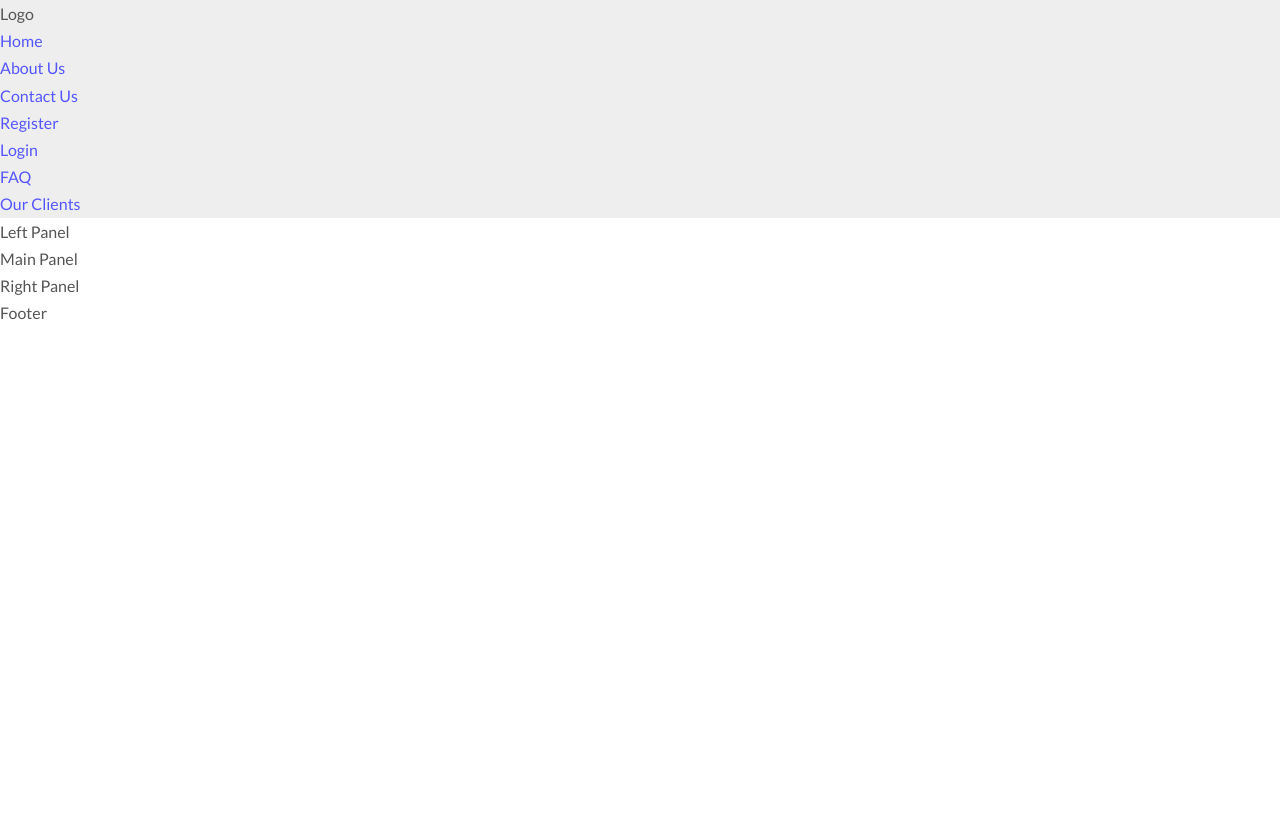
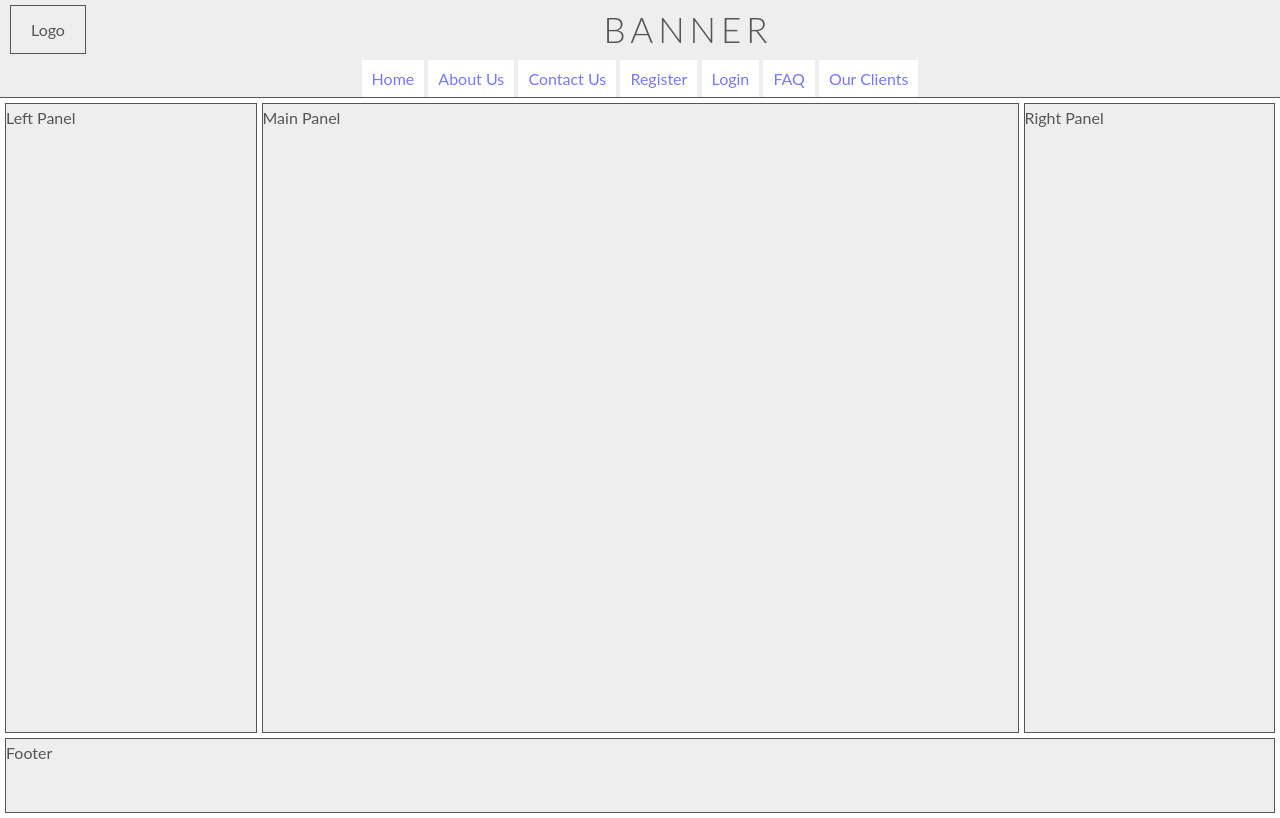
Before and after one commit to faisal1899/CSS-Asignments, a plain HTML site: page assignment2/using-float/index.html in a window 1280 px wide. Drawn offline with nearby package versions, Linux system fonts and the light colour scheme.

Commit message:
Completed assignment 2 with using float

```diff
--- a/assignment2/using-float/index.html
+++ b/assignment2/using-float/index.html
@@ -4,36 +4,43 @@
   <meta charset="UTF-8">
   <meta name="viewport" content="width=device-width, initial-scale=1.0">
   <title>Page Layouting Using Float</title>
-  <link rel="stylesheet" href="https://cdnjs.cloudflare.com/ajax/libs/meyer-reset/2.0/reset.css">
-  <link href="https://fonts.googleapis.com/css2?family=Lato:wght@100;300;400;700;900&display=swap" rel="stylesheet">
+  <!-- <link rel="stylesheet" href="https://cdnjs.cloudflare.com/ajax/libs/meyer-reset/2.0/reset.css"> -->
+  <link rel="stylesheet" href="reset.css">
+  <!-- <link href="https://fonts.googleapis.com/css2?family=Lato:wght@100;300;400;700;900&display=swap" rel="stylesheet"> -->
   <link rel="stylesheet" href="style.css">
 </head>
 <body>
   <header>
-    <section class="header">
+    <section class="header clearfix">
+      <div class="header-top">
         <div class="logo">Logo</div>
+        <h1 class="banner-heading heading1">Banner</h1>
+      </div>
       <nav class="navbar">
-        <ul>
-          <li><a href="#">Home</a></li>
-          <li><a href="#">About Us</a></li>
-          <li><a href="#">Contact Us</a></li>
-          <li><a href="#">Register</a></li>
-          <li><a href="#">Login</a></li>
-          <li><a href="#">FAQ</a></li>
-          <li><a href="#">Our Clients</a></li>
+        <ul class="navbar-ul">
+          <li class="navbar-li"><a href="#" class="navbar-link">Home</a></li>
+          <li class="navbar-li"><a href="#" class="navbar-link">About Us</a></li>
+          <li class="navbar-li"><a href="#" class="navbar-link">Contact Us</a></li>
+          <li class="navbar-li"><a href="#" class="navbar-link">Register</a></li>
+          <li class="navbar-li"><a href="#" class="navbar-link">Login</a></li>
+          <li class="navbar-li"><a href="#" class="navbar-link">FAQ</a></li>
+          <li class="navbar-li"><a href="#" class="navbar-link">Our Clients</a></li>
         </ul>
       </nav>
     </section>
   </header>
+
   <main>
     <section class="main">
+      <section class="content">
         <aside class="left-panel">Left Panel</aside>
         <section class="main-panel">Main Panel</section>
-      <aside class="left-panel">Right Panel</aside>
+        <aside class="right-panel">Right Panel</aside>
       </section>
       <footer>
         <section class="footer">Footer</section>
       </footer>
+    </section>
   </main>
 </body>
 </html>
--- /dev/null
+++ b/assignment2/using-float/reset.css
@@ -0,0 +1,48 @@
+/* http://meyerweb.com/eric/tools/css/reset/
+   v2.0 | 20110126
+   License: none (public domain)
+*/
+
+html, body, div, span, applet, object, iframe,
+h1, h2, h3, h4, h5, h6, p, blockquote, pre,
+a, abbr, acronym, address, big, cite, code,
+del, dfn, em, img, ins, kbd, q, s, samp,
+small, strike, strong, sub, sup, tt, var,
+b, u, i, center,
+dl, dt, dd, ol, ul, li,
+fieldset, form, label, legend,
+table, caption, tbody, tfoot, thead, tr, th, td,
+article, aside, canvas, details, embed,
+figure, figcaption, footer, header, hgroup,
+menu, nav, output, ruby, section, summary,
+time, mark, audio, video {
+	margin: 0;
+	padding: 0;
+	border: 0;
+	font-size: 100%;
+	font: inherit;
+	vertical-align: baseline;
+}
+/* HTML5 display-role reset for older browsers */
+article, aside, details, figcaption, figure,
+footer, header, hgroup, menu, nav, section {
+	display: block;
+}
+body {
+	line-height: 1;
+}
+ol, ul {
+	list-style: none;
+}
+blockquote, q {
+	quotes: none;
+}
+blockquote:before, blockquote:after,
+q:before, q:after {
+	content: '';
+	content: none;
+}
+table {
+	border-collapse: collapse;
+	border-spacing: 0;
+}
--- a/assignment2/using-float/style.css
+++ b/assignment2/using-float/style.css
@@ -1,7 +1,10 @@
 :root {
   --color-dark-grey: #555;
+  --color-light-grey: #aaa;
   --color-lightest-grey: #eee;
-  --color-link: #5555ff;
+  --color-link: #7777ff;
+  --color-primary-background: #fff;
+  --gutter: 5px;
 }
 
 html {
@@ -34,8 +37,96 @@ a:hover {
   text-decoration: underline;
 }
 
+/* Utilities */
+.clearfix::after {
+  content: '';
+  display: table;
+  clear: both;
+}
+
+/* Headings */
+.heading1 {
+  text-transform: uppercase;
+  letter-spacing: 5px;
+  font-size: 35px;
+  font-weight: 300;
+  text-align: center;
+}
+
 /* Header */
 .header {
-  min-height: 10%vh;
+  min-height: 10vh;
   background-color: var(--color-lightest-grey);
+  border-bottom: 1px solid var(--color-dark-grey);
 }
+
+.header-top {
+  text-align: center;
+}
+
+.logo {
+  float: left;
+  padding: 10px 20px;
+  margin: 5px 10px;
+  border: 1px solid var(--color-dark-grey);
+}
+
+.banner-heading {
+  display: inline-block;
+}
+
+.navbar {
+  text-align: center;
+}
+.navbar-ul {
+  display: inline-block;
+}
+.navbar-li {
+  display: inline-block;
+}
+.navbar-link {
+  display: inline-block;
+  padding: 5px 10px;
+  background-color: var(--color-primary-background);
+}
+
+/* Main Content */
+.main {
+  padding: var(--gutter);
+}
+.content {
+  font-size: 0;
+  max-height: 80vh;
+}
+
+.left-panel,
+.main-panel,
+.right-panel {
+  font-size: 16px;
+  display: inline-block;
+  width: calc(20% - var(--gutter) + (var(--gutter) / 2));
+  background-color: var(--color-lightest-grey);
+  height: 100%;
+  border: 1px solid var(--color-dark-grey);
+  min-height: calc(80vh - (var(--gutter) * 2));
+}
+
+.left-panel {
+  margin-right: var(--gutter);
+}
+
+.right-panel {
+  margin-left: var(--gutter);
+}
+
+.main-panel {
+  width: calc(60% - var(--gutter));
+}
+
+/* Footer */
+.footer {
+  margin-top: var(--gutter);
+  min-height: calc(10vh - var(--gutter));
+  background-color: var(--color-lightest-grey);
+  border: 1px solid var(--color-dark-grey);
+}
```
Lines whose indentation alone changed are shown as unchanged.
